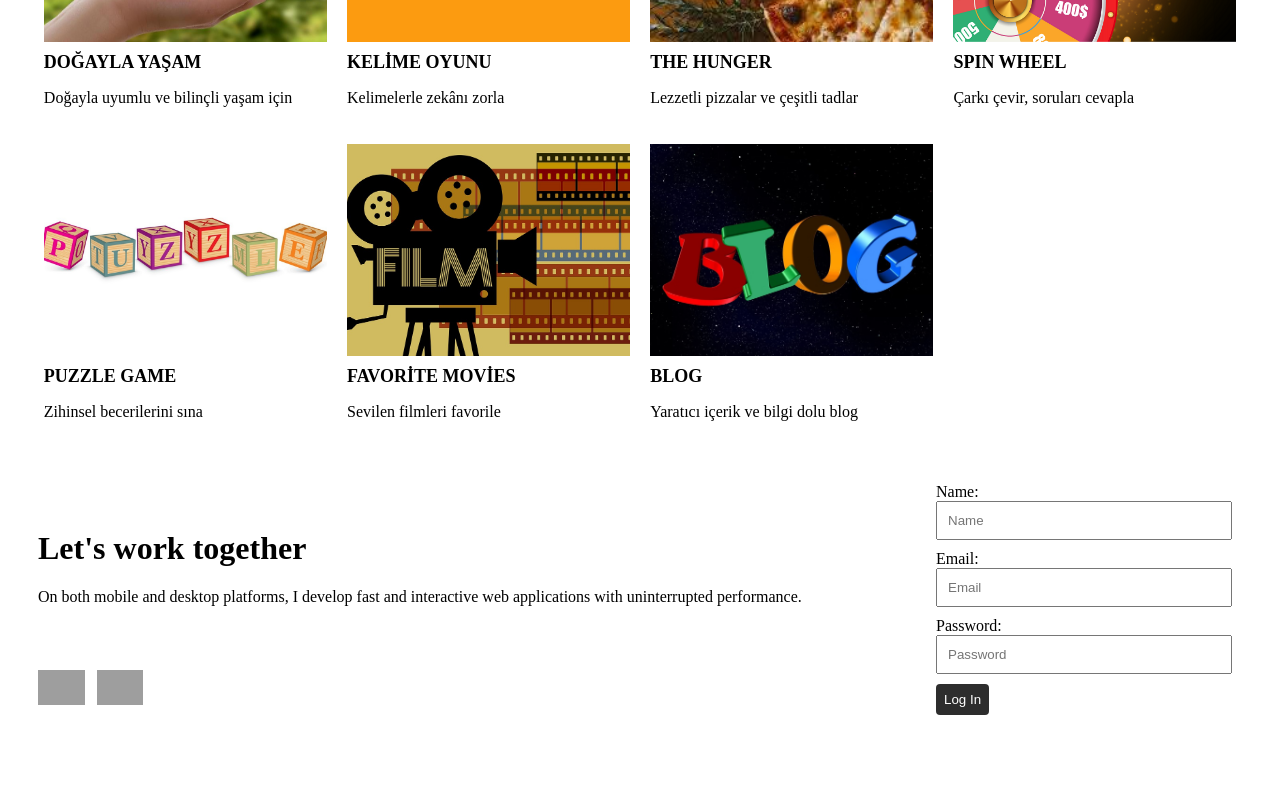
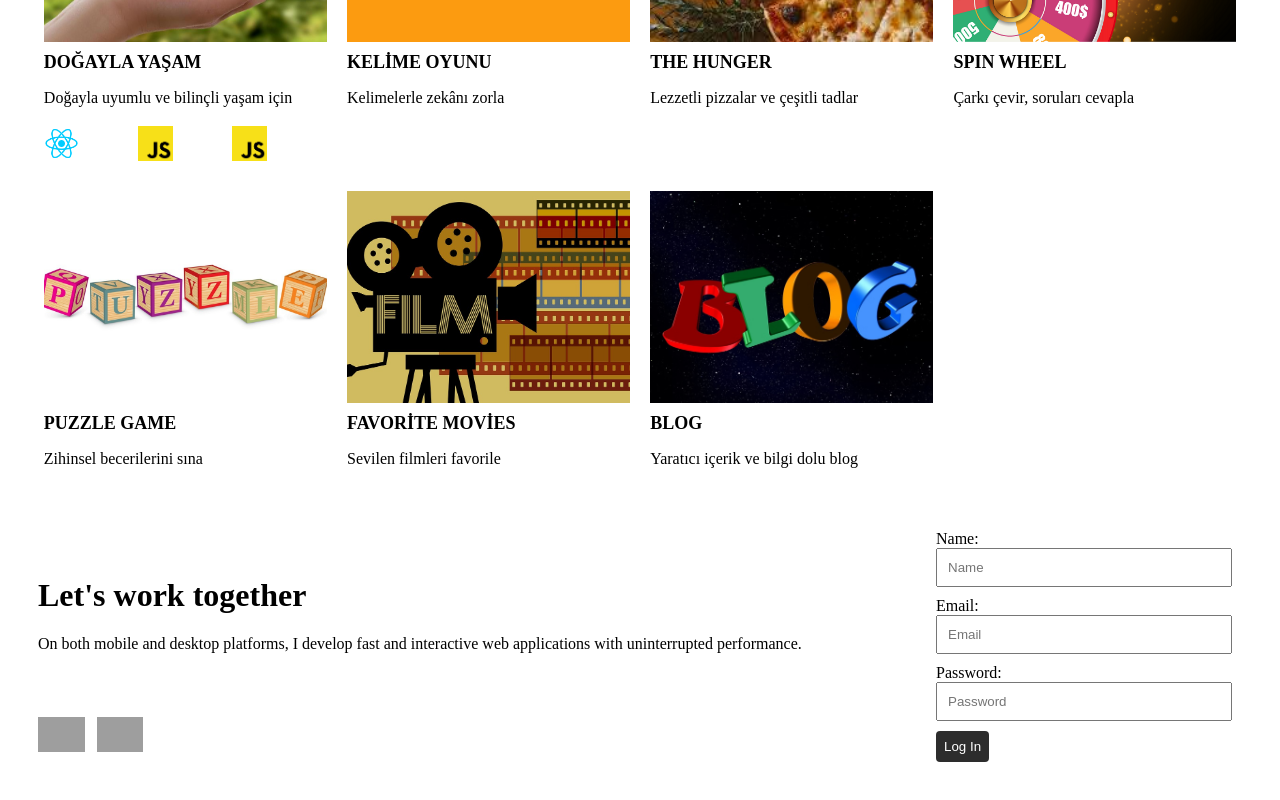
Before and after one commit to mrvozturk/mindscape_blog, a React (Create React App) app: page / in a window 1280 px wide. Shown: the part 938-1738 px from the top of the page. Before the commit the page ends 1691 px from the top, so only its background shows below. Built offline with nearby package versions, Linux system fonts and the light colour scheme; grey boxes are pictures that could not be loaded.

Commit message:
update about

```diff
--- a/src/components/aboutversion.js
+++ b/src/components/aboutversion.js
@@ -4,22 +4,17 @@ import aboutImage from '../images/aboutimage.png';
 
 const AboutPage = () => {
   return (
-    <div className='new-about-page-container'>
-      <div className='new-text-container'>
-        <h1 className='new-h1'>"designer"</h1>
-        <div className='new-image-container'>
-          <img src={aboutImage} alt='About' className='new-about-image' />
+    <div className='custom-page-container'>
+      <div className='custom-text-container'>
+        <div className='custom-image-container'>
+          <img src={aboutImage} alt='About' className='custom-image' />
         </div>
-        <h1 className='new-h1'> "coder" </h1>
+        <div className='custom-paragraph'>
+          <p>
+            Ability to put themselves in the merchant's shoes. It is meant to partner on the long run and work as an extension of the merchant's team. A digital agency is a business you hire to outsource your digital marketing efforts, instead of handling in-house. They can provide your business with a variety of digital solutions to promote your product or service online and help you.
+          </p>
+        </div>
       </div>
-      <p className='new-paragraph'>
-        Ability to put themselves in the merchant's shoes. It is meant to
-        partner on the long run, and work as an extension of the merchant's
-        team.<br/> A digital agency is a <br/>business you hire to outsource<br/> your digital
-        marketing efforts, instead of handling in-house. They can provide your
-        business<br/> with a variety of digital solutions<br/> to promote your product or
-        service online and help you.
-      </p>
     </div>
   );
 };
--- a/src/components/work.js
+++ b/src/components/work.js
@@ -1,13 +1,5 @@
 import React from 'react';
-
-import {
-  Card,
-  CardBody,
-  CardTitle,
-  CardSubtitle,
-  CardText,
-
-} from 'react-bootstrap';
+import { Card, CardBody, CardTitle, CardSubtitle, CardText } from 'react-bootstrap';
 import '../index.css';
 import { languageIcons, cardData } from '../data';
 
@@ -29,6 +21,7 @@ const Work = () => {
       <div className='header-container'>
         <h1 className='header-2'>Latest Work</h1>
       </div>
+
       <div className='image-row'>
         {cardData.map((card, index) => (
           <Card key={index} className='custom-card'>
@@ -39,11 +32,17 @@ const Work = () => {
               <img src={card.image} alt={card.title} />
             </div>
             <CardBody>
-
               <CardTitle>{card.title}</CardTitle>
               <CardSubtitle>{card.subtitle}</CardSubtitle>
               <CardText>{card.text}</CardText>
             </CardBody>
+            <div className='custom-card-icons'>
+              {card.icons && card.icons.map(icon => (
+                <div key={icon.id} className='custom-card-icon-2'>
+                  <img src={icon.img} alt={icon.id} className='icon' />
+                </div>
+              ))}
+            </div>
           </Card>
         ))}
       </div>
--- a/src/data.js
+++ b/src/data.js
@@ -5,6 +5,9 @@ import workImage4 from './images/spinwheel.png';
 import workImage5 from './images/puzzle.jpeg';
 import workImage6 from './images/film.jpg';
 import workImage7 from './images/blog.avif';
+import IconReact from './images/react.png';
+import IconHTML from './images/javascript.png';
+import IconCSS from './images/react.png';
 
 export const languageIcons = [
   'https://raw.githubusercontent.com/devicons/devicon/master/icons/javascript/javascript-original.svg',
@@ -20,31 +23,47 @@ export const cardData = [
     text: 'Doğayla uyumlu  ve bilinçli yaşam için',
     image: workImage1,
     link: 'https://bbc-blog.vercel.app/',
-
+    icons: [
+      { id: 1, img: IconCSS },
+      { id: 2, img: IconHTML },
+      { id: 3, img: IconHTML },
+    ]
   },
   {
     title: 'KELİME OYUNU',
     text: 'Kelimelerle zekânı zorla',
     image: workImage2,
-    link: 'https://word-games-phi.vercel.app/'
+    link: 'https://word-games-phi.vercel.app/',
+    img: IconReact,
+    IconHTML,
+    IconCSS
   },
   {
     title: 'THE HUNGER',
     text: 'Lezzetli pizzalar ve çeşitli tadlar',
     image: workImage3,
-    link: 'https://the-hunger.vercel.app/'
+    link: 'https://the-hunger.vercel.app/',
+    img: IconReact,
+    IconHTML,
+    IconCSS
   },
   {
     title: 'SPIN WHEEL',
     text: 'Çarkı çevir, soruları cevapla ',
     image: workImage4,
-    link: 'https://question-wheel.vercel.app/'
+    link: 'https://question-wheel.vercel.app/',
+    img: IconReact,
+    IconHTML,
+    IconCSS
   },
   {
     title: 'PUZZLE GAME',
     text: 'Zihinsel becerilerini sına',
     image: workImage5,
-    link: 'https://puzzle-new.vercel.app/'
+    link: 'https://puzzle-new.vercel.app/',
+    img: IconReact,
+    IconHTML,
+    IconCSS
   },
   {
     title: 'FAVORİTE MOVİES',
--- a/src/index.css
+++ b/src/index.css
@@ -108,6 +108,30 @@
   top: 0;
   left: 0;
 }
+.custom-card-icon-2 {
+  width: 100%;
+  position: relative;
+  display: flex;
+  justify-content: center;
+  align-items: center;
+}
+
+.custom-card-icon-2::before {
+  content: '';
+  display: flex;
+  padding-top: 50%;
+}
+
+.custom-card-icon-2 img {
+  width: 35px;
+  height: 35px;
+  top: 0;
+}
+.custom-card-icons {
+  display: grid;
+  grid-template-columns: repeat(auto-fit, minmax(50px, 1fr));
+  grid-column-gap: 0;
+}
 
 .card-title {
   font-weight: bold;
@@ -190,36 +214,34 @@ input {
 }
 
 /* About Page */
-.new-about-page-container {
+.custom-page-container {
   display: flex;
-  justify-content: center;
-  align-items: center;
-  height: 40vh;
   flex-direction: column;
-  margin-top: 50px;
+  margin-top: 5%;
+  padding: 20px;
 }
 
-.new-text-container {
+
+.custom-text-container {
+  display: flex;
+  flex-direction: row;
   align-items: center;
-  display: flex;
+  box-shadow: 0 0 5px rgba(169, 169, 169, 0.5); /* Adjusted box shadow for a smaller frame */
+  padding: 20px; /* Padding for the content inside the frame */
 }
 
-.new-h1 {
-  margin: 0;
+.custom-image-container {
+  width: 50%; /* Adjusted width to 50% */
 }
 
-.new-image-container {
-  text-align: center;
-}
-
-.new-about-image {
-  width: 55%;
+.custom-image {
+  width: 70%; /* Set width to 100% for responsiveness */
   height: auto;
 }
 
-.new-paragraph {
-  text-align: center;
-  margin-top: 100px;
+.custom-paragraph {
+  line-height: 1.9;
+  max-width: 45%;
 }
 
 /* Contact Form */
```
Also changed, not shown: src/images/javascript.png (added), src/images/react.png (added).
